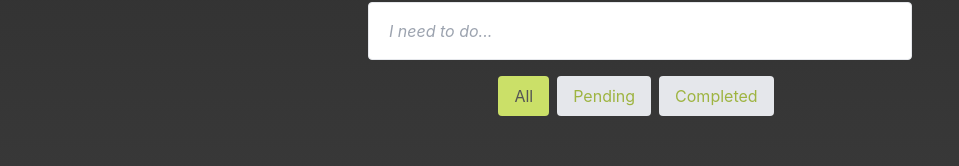
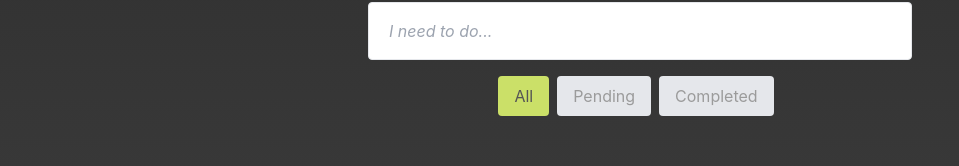
Before and after one commit to 1lucascq/todo-kadince, a React (Create React App) app: page / in a window 1280 px wide. Shown: the part 149-315 px from the top of the page, without its empty margins (0-959 px from the left). Built offline with nearby package versions, Linux system fonts and the light colour scheme.

Commit message:
chore: fix typo and improve code readability

```diff
--- a/src/components/FilterButtons.tsx
+++ b/src/components/FilterButtons.tsx
@@ -2,19 +2,22 @@ import React from 'react';
 import { IFilterButtonsProps } from '../lib/types';
 import { FILTERS } from '../lib/helpers';
 
-const FilterButtons: React.FC<IFilterButtonsProps> = ({ activeFilter, setActiveFilter }) => {;
+const FilterButtons: React.FC<IFilterButtonsProps> = ({
+    activeFilter,
+    setActiveFilter,
+}) => {
     return (
         <div className="mb-4 flex justify-center">
-            {FILTERS.map(filter => (
+            {FILTERS.map((filter) => (
                 <button
                     key={filter}
-                    onClick={() =>
-                        setActiveFilter(filter)
-                    }
+                    onClick={() => setActiveFilter(filter)}
                     className={`px-4 py-2 mr-2 rounded ${
-                        activeFilter === filter ? 'bg-kGreen text-kBlack' : 'bg-gray-200 text-kDrakGreen'
+                        activeFilter === filter
+                            ? 'bg-kGreen text-kBlack'
+                            : 'bg-gray-200 text-kDarkGreen'
                     }`}
-					data-testid={`${filter}-filter`}
+                    data-testid={`${filter}-filter`}
                 >
                     {filter}
                 </button>
```
